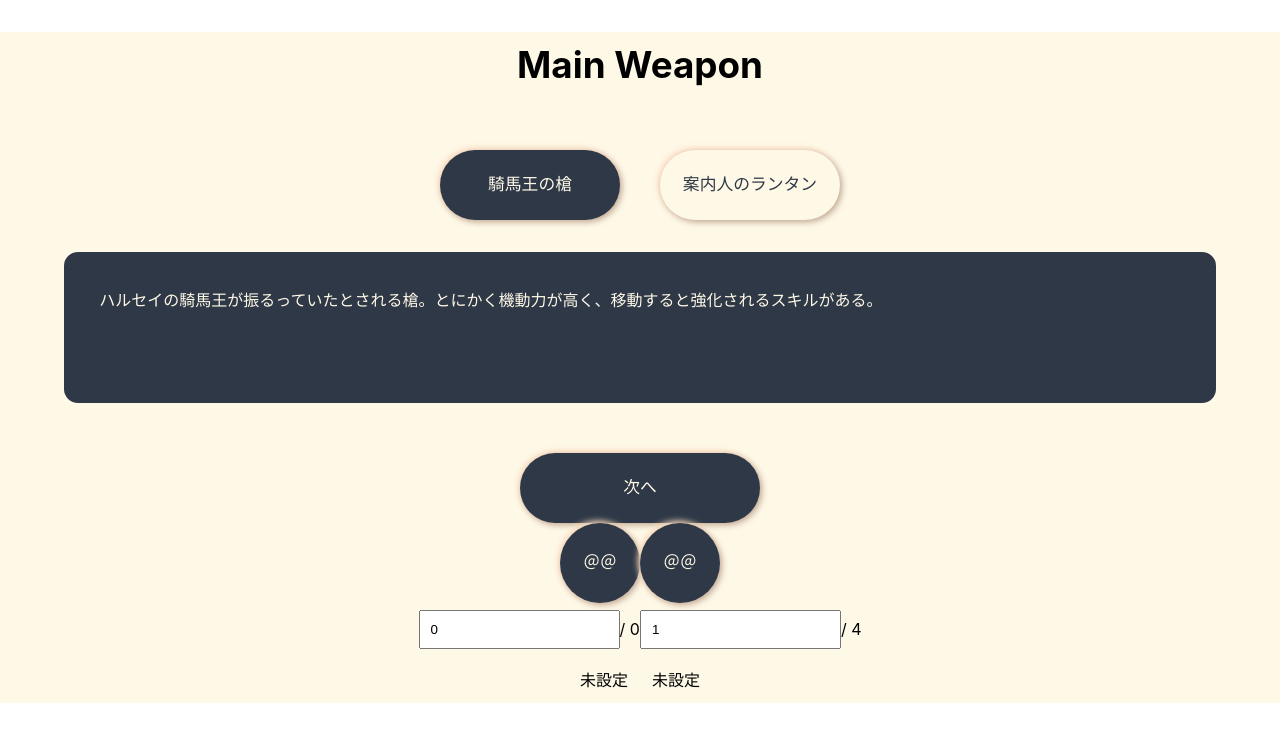
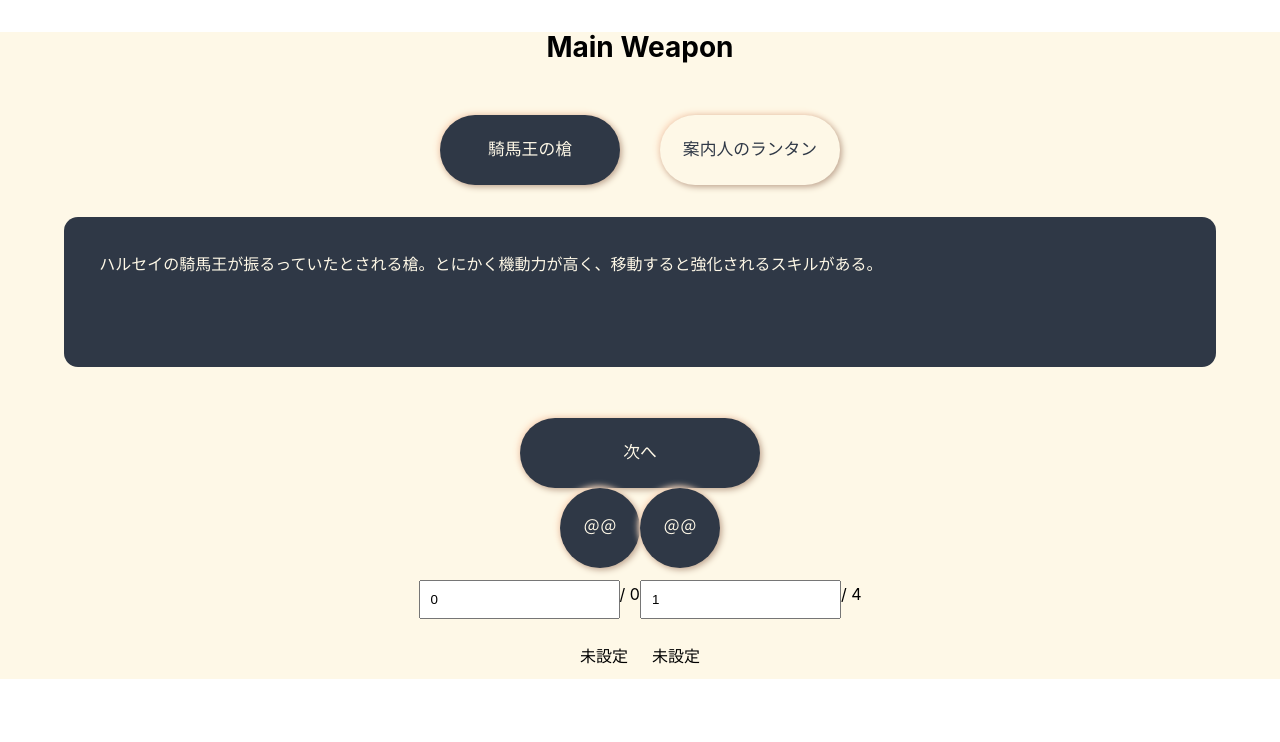
Before and after one commit to opionoid/peregre, a React (Create React App) app: page / in a window 1280 px wide. Shown: the top 742 px of the page. Built offline with nearby package versions, Linux system fonts and the light colour scheme.

Commit message:
add: style: typography

```diff
--- a/src/App.tsx
+++ b/src/App.tsx
@@ -19,6 +19,182 @@ const AppStyle = styled.div`
       color: ${color.accent};
     }
   }
+
+  /*
+   * typography
+   *   注) table は定義していない
+   */
+  body {
+    font: 16px/1.7 -apple-system, BlinkMacSystemFont, 'Segoe UI', 'Roboto', 'Oxygen',
+    'Ubuntu', 'Cantarell', 'Fira Sans', 'Droid Sans', 'Helvetica Neue',
+    sans-serif;
+    -webkit-font-smoothing: antialiased;
+    -moz-osx-font-smoothing: grayscale;
+    // ハイフン
+    -ms-hyphenate-limit-chars: 6 3 2;
+    -ms-hyphenate-limit-zone: 8%;
+    -ms-hyphenate-limit-last: always;
+    // 特殊な文字
+    font-variant-ligatures: common-ligatures;
+    font-variant-caps: all-small-caps;
+    font-kerning: none;
+
+    @media screen and (min-width: 60em) {
+      body {
+        font-size: 1.125rem;
+      }
+    }
+
+    @media screen and (min-width: 120em) {
+      body {
+        font-size: 1.375rem;
+      }
+    }
+  }
+
+  // 要素のフォントサイズ
+  h1 {
+    font-size: calc(0.5rem + 2.8vmin);
+    line-height: 1;
+    font-variant-numeric: lining-nums;
+  }
+  h2 {
+    font-size: calc(0.5rem + 2.5vmin);
+    line-height: 1.1;
+    font-variant-numeric: lining-nums;
+  }
+  h3 {
+    font-size: calc(0.5rem + 2.3vmin);
+    line-height: 1.2;
+    font-variant-numeric: lining-nums;
+  }
+  h4, h5, h6 {
+    font-size: calc(0.5rem + 2.1vmin);
+    line-height: 1.3;
+    font-variant-numeric: lining-nums;
+  }
+  p {
+    font-size: 1rem;
+    margin-bottom: 1.7em;
+    font-variant-numeric: oldstyle-nums;
+  }
+
+  p + p {
+    text-indent: 1.5em;
+    margin-top: 0;
+  }
+
+  // サンクンキャップ
+  article p:first-of-type::first-letter {
+    initial-letter: 3 2;
+  }
+
+  // フルーロン
+  hr {
+    height: 1em;
+    border: 0;
+    background: url('src/assets/icons/F__fleuron.svg') center no-repeat;
+    background-size: contain;
+  }
+
+  // リストの初期化
+  ol {
+    padding-left: 0;
+    margin-left: 0;
+    list-style: none;
+    counter-reset: initialized-list;
+  }
+
+  ol li::before {
+    counter-increment: initialized-list;
+    content: counter(initialized-list);
+    margin-left: -1.5em;
+    margin-right: 1em;
+  }
+
+  // リンク
+  a {
+    text-decoration: none;
+    border-bottom: 1px solid #e0c3ac;
+  }
+
+  @supports (text-decoration-skip: ink) {
+    a {
+      text-decoration: underline solid #e0c3ac;
+      text-decoration-skip: ink;
+      border-bottom: 0;
+    }
+  }
+
+  // 上つき文字／下つき文字
+  sub {
+    font-feature-settings: "subs" 1;
+  }
+  @supports(font-variant-position: sub) {
+    sub {
+      font-feature-settings: normal;
+      font-variant-position: sub;
+    }
+  }
+  @supports((font-variant-position: sub) or (font-feature-settings: "subs" 1)) {
+    sub {
+      vertical-align: baseline;
+      font-size: inherit;
+    }
+  }
+  sup {
+    font-feature-settings: "sups" 1;
+  }
+  @supports(font-variant-position: super) {
+    sup {
+      font-feature-settings: normal;
+      font-variant-position: super;
+    }
+  }
+  @supports((font-variant-position: super) or (font-feature-settings: "sups" 1)) {
+    sup {
+      vertical-align: baseline;
+      font-size: inherit;
+    }
+  }
+
+  // 約物
+  blockquote {
+    text-align: center;
+    position: relative;
+  }
+  blockquote::before {
+    content: '&ldquo';
+    margin-left: -0.6ch;
+  }
+  blockquote::after {
+    content: '.&rdquo';
+    margin-right: -1.1ch;
+  }
+
+  // 記事レイアウト
+  article {
+    max-width: 38em;
+    margin-left: auto;
+    margin-right: auto;
+  }
+  aside {
+    margin: 1em;
+
+    @media only screen and (min-width: 60em) {
+      width: 10em;
+      float: left;
+      margin-left: -11em;
+      margin-top: 0;
+    }
+
+    @media only screen and (min-width: 49em) {
+      width: 10em;
+      float: left;
+      margin-left: -5em;
+      margin-top: 0;
+    }
+  }
 `
 
 export default App;
```
